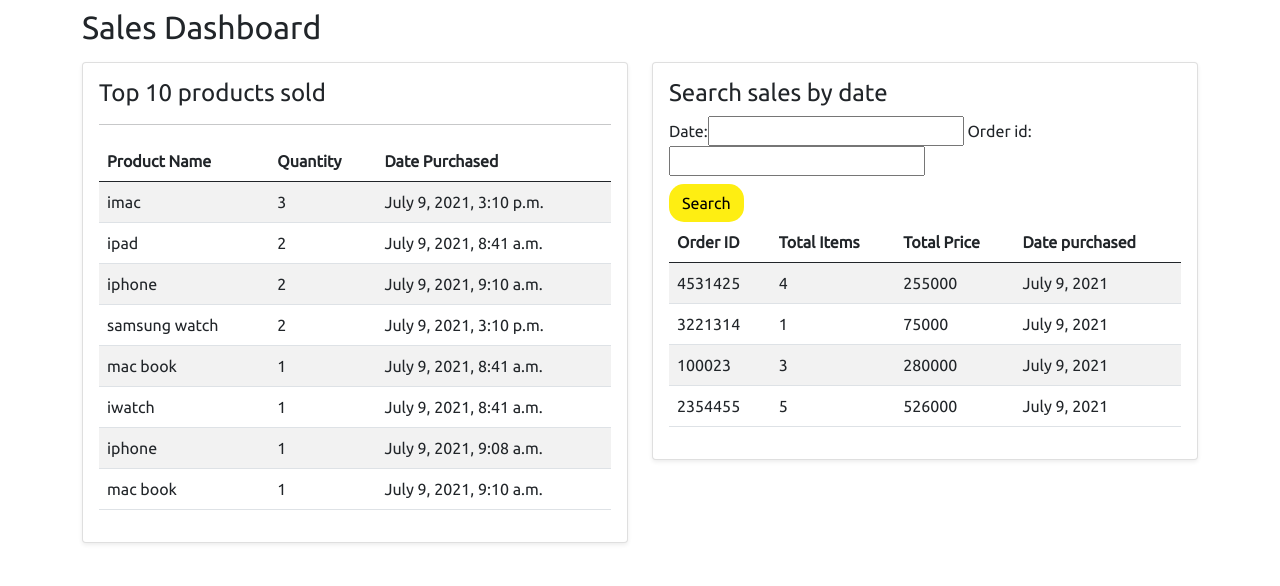
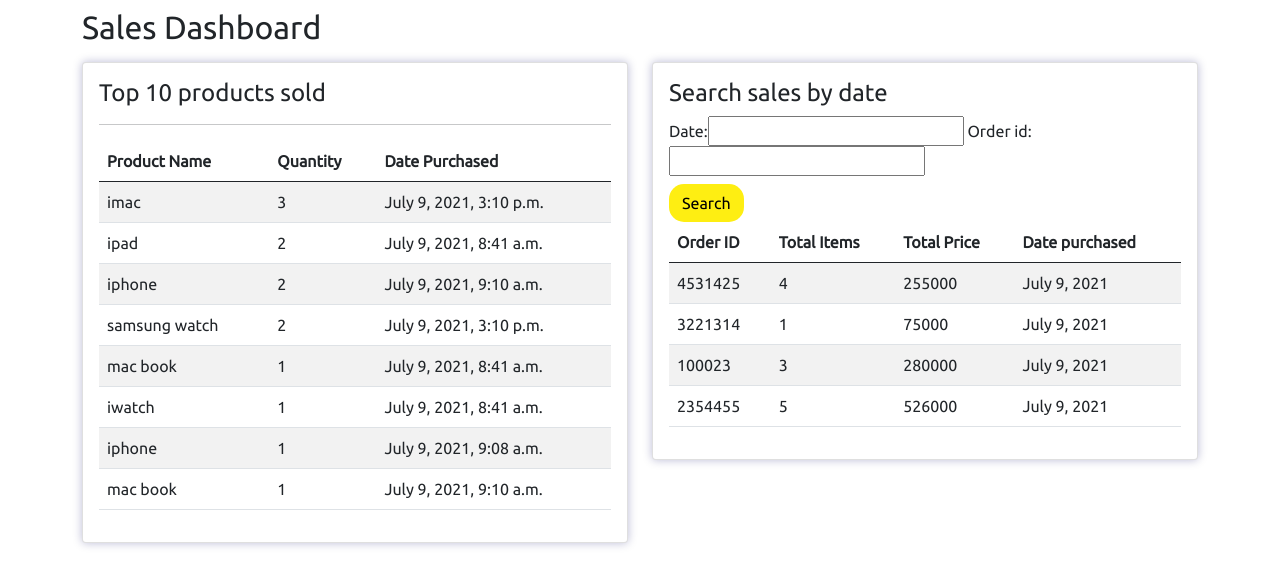
Before and after one commit to 92adityan/sales-api, a Django app: page / in a window 1280 px wide. Shown: the part 56-642 px from the top of the page. Run offline with Django 3.2, Linux system fonts and the light colour scheme; data comes from the database, SQL or seed files in the repository; some libraries are stand-ins or nearby versions.

Commit message:
minor UI changes

```diff
--- a/sales/admin.py
+++ b/sales/admin.py
@@ -3,5 +3,5 @@
 
 admin.site.register(Customer)
 admin.site.register(Item)
-admin.site.register(Sale)
+admin.site.register(Order)
 admin.site.register(OrderItem)
--- a/sales/filters.py
+++ b/sales/filters.py
@@ -1,8 +1,8 @@
 import django_filters
-from .models import Sale
+from .models import Order
 
 class SaleFilter(django_filters.FilterSet):
     class Meta:
-        model = Sale
+        model = Order
         fields = '__all__'
         exclude = ['customer']
--- a/sales/models.py
+++ b/sales/models.py
@@ -17,7 +17,7 @@
         return self.item_name
 
 
-class Sale(models.Model):
+class Order(models.Model):
     customer = models.ForeignKey(Customer, on_delete=models.SET_NULL, null = True)
     date = models.DateTimeField(auto_now_add=True)
     order_id = models.CharField(max_length=20)
@@ -42,7 +42,7 @@
 
 class OrderItem(models.Model):
     item = models.ForeignKey(Item, on_delete=models.SET_NULL, null = True)
-    order = models.ForeignKey(Sale, on_delete=models.SET_NULL, null = True)
+    order = models.ForeignKey(Order, on_delete=models.SET_NULL, null = True)
     quantity = models.IntegerField(default = 0)
     date_added = models.DateTimeField(auto_now_add=True)
 
--- a/sales/serializers.py
+++ b/sales/serializers.py
@@ -1,8 +1,8 @@
 from rest_framework import serializers
-from .models import Sale
+from .models import Order
 
 
 class SaleSerializer(serializers.ModelSerializer):
     class Meta:
-        model = Sale
+        model = Order
         fields = ('order_id', 'itemsTotal', 'saleTotal', 'date')
--- a/sales/views.py
+++ b/sales/views.py
@@ -1,12 +1,12 @@
 from django.shortcuts import render
-from .models import OrderItem, Sale
+from .models import OrderItem, Order
 import datetime
 from rest_framework import viewsets
 from .serializers import SaleSerializer
 from .filters import SaleFilter
 
 def dashboard_view(request):
-    orders = Sale.objects.all()
+    orders = Order.objects.all()
     items = OrderItem.objects.all()
 
     filter = SaleFilter(request.GET, queryset = orders)
@@ -17,5 +17,5 @@
 
 
 class JsonView(viewsets.ModelViewSet):
-    queryset = Sale.objects.all()
+    queryset = Order.objects.all()
     serializer_class = SaleSerializer
--- a/static/css/style.css
+++ b/static/css/style.css
@@ -35,3 +35,8 @@
     text-decoration: none;
     margin-left : 20px;
 }
+
+.card-shadow
+{
+    box-shadow: 0 0 10px 0 rgba(0, 0, 100, 0.27);
+}
--- a/template/dashboard.html
+++ b/template/dashboard.html
@@ -5,7 +5,7 @@
     <h2 class = "mt-2">Sales Dashboard</h2>
     <div class="row">
         <div class="col-md-6">
-            <div class="card card-custom shadow-sm mt-2">
+            <div class="card card-custom card-shadow mt-2">
                 <div class="card-body">
                     <h4 class="card-title">
                         Top 10 products sold
@@ -16,7 +16,7 @@
             </div>
         </div>
         <div class="col-md-6">
-            <div class="card card-custom shadow-sm mt-2">
+            <div class="card card-custom card-shadow mt-2">
                 <div class="card-body">
                     <h4 class="card-title">
                         Search sales by date
```
Also changed, not shown: db.sqlite3, sales/migrations/0003_auto_20210709_1515.py (added).
